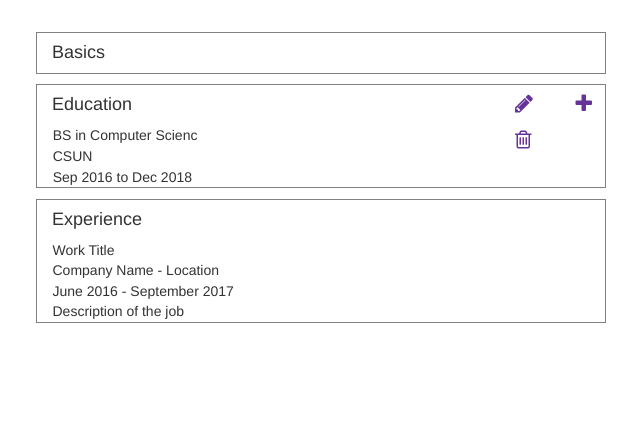
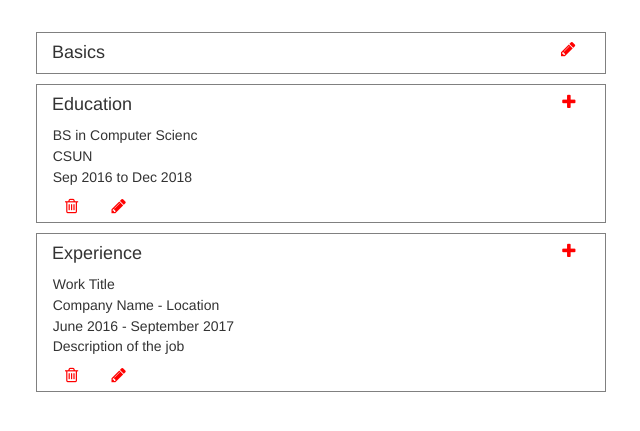
Before and after one commit to mikaelm1/jobsite, a Django app: template src/seeker/templates/seeker/profile.html in a window 1280 px wide. Shown: the part 52-483 px from the top of the page, without its empty margins (224-864 px from the left). Run offline with Django 3.2, Linux system fonts and the light colour scheme; the template is opened without the code that fills it, so the values that code supplies are empty; some libraries are stand-ins or nearby versions.

Commit message:
Added edit buttons to all profile cards

```diff
--- a/src/seeker/templates/seeker/profile.html
+++ b/src/seeker/templates/seeker/profile.html
@@ -8,6 +8,9 @@
                 <p>{{ request.user.first_name }} {{ request.user.last_name }}</p>
                 <p>{{ request.user.email }}</p>
             </div>
+            <div class="col-md-4 text-right">
+                <a class="btn btn-link fa fa-pencil profile-icons" href="#"  role="button"></a>
+            </div>
         </div>
         <div class="row profile">
             <div class="col-md-8">
@@ -15,26 +18,26 @@
                 <p>BS in Computer Scienc</p>
                 <p>CSUN</p>
                 <p>Sep 2016 to Dec 2018</p>
+                <a class="btn btn-link fa fa-trash-o profile-icons" href="#" role="button"></a>
+                <a class="btn btn-link fa fa-pencil profile-icons" href="#"  role="button"></a>
             </div>
-            <div class="col-md-4">
-                <div class="row pull-right">
-                    <a class="btn btn-link fa fa-plus icons" href="#" role="button"></a>
-                </div>
-                <div class="row pull-right">
-                    <a class="btn btn-link fa fa-pencil icons"href="#"  role="button"></a>
-                    <a class="btn btn-link fa fa-trash-o icons" style="display:inline-block"  href="#" role="button"></a>
-                </div>
+            <div class="col-md-4 text-right">
+                <a class="btn btn-link fa fa-plus profile-icons" href="#" role="button"></a>
             </div>
         </div>
         <div class="row profile">
-            <div class="col-md-6">
+            <div class="col-md-8">
                 <h4>Experience</h4>
                 <p>Work Title</p>
                 <p>Company Name - Location</p>
                 <p>June 2016 - September 2017</p>
                 <p>Description of the job</p>
+                <a class="btn btn-link fa fa-trash-o profile-icons" href="#" role="button"></a>
+                <a class="btn btn-link fa fa-pencil profile-icons" href="#"  role="button"></a>
             </div>
-
+            <div class="col-md-4 text-right">
+                <a class="btn btn-link fa fa-plus profile-icons" href="#" role="button"></a>
+            </div>
         </div>
     </div>
 {% endblock content %}
--- a/src/static/css/main.css
+++ b/src/static/css/main.css
@@ -14,14 +14,17 @@
   margin: 0.2%;
 }
 
-.profile .icons {
+.profile-icons {
   /* margin: 2%; */
-  align-content: right;
-  text-align: right;
+  position: relative;
+  /* float: right; */
+  display: inline-block;
+  /* align-content: right;
+  text-align: right; */
   margin-top: 1%;
   margin-right: 1%;
-  color: rebeccapurple;
-  font-size: 150%;
+  color: red;
+  font-size: 120%;
   /* border-radius: 50%;
   border: 1px solid rebeccapurple;   */
 
```
